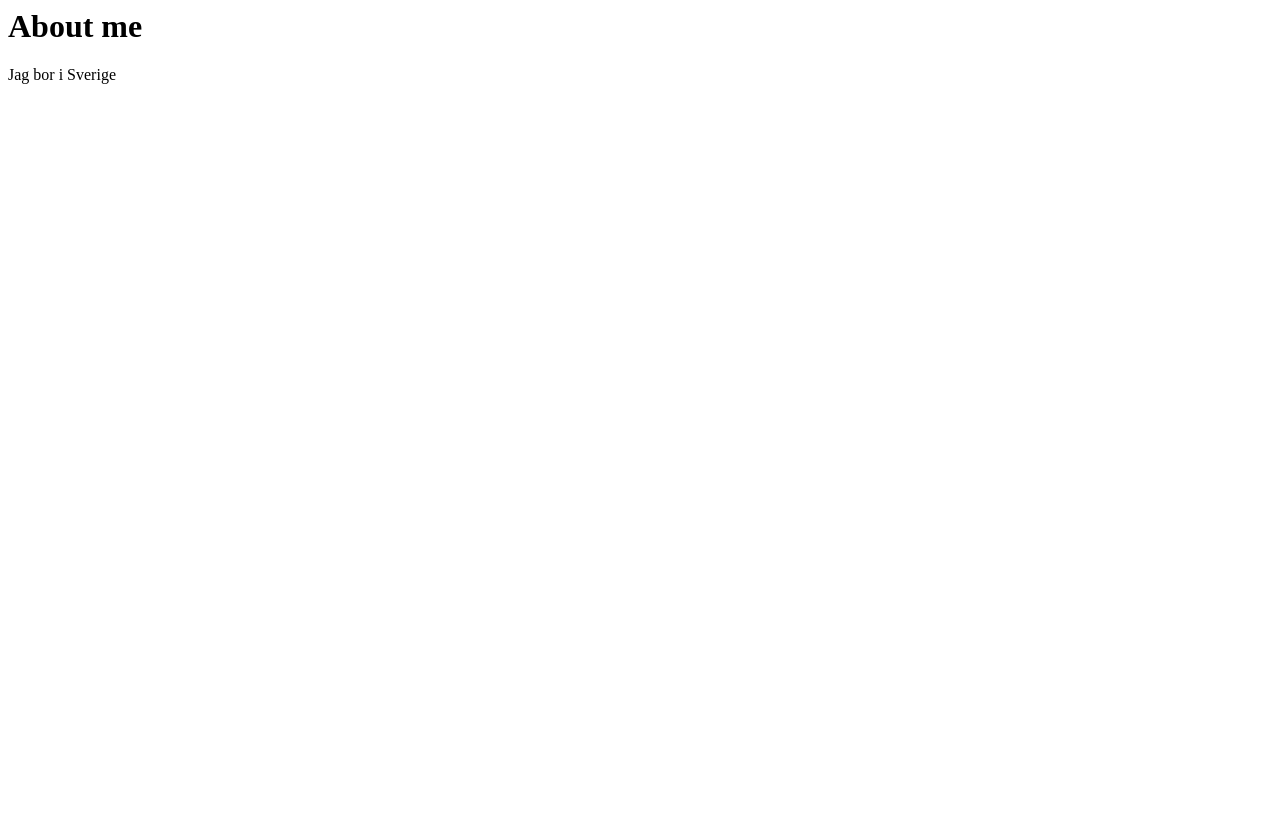
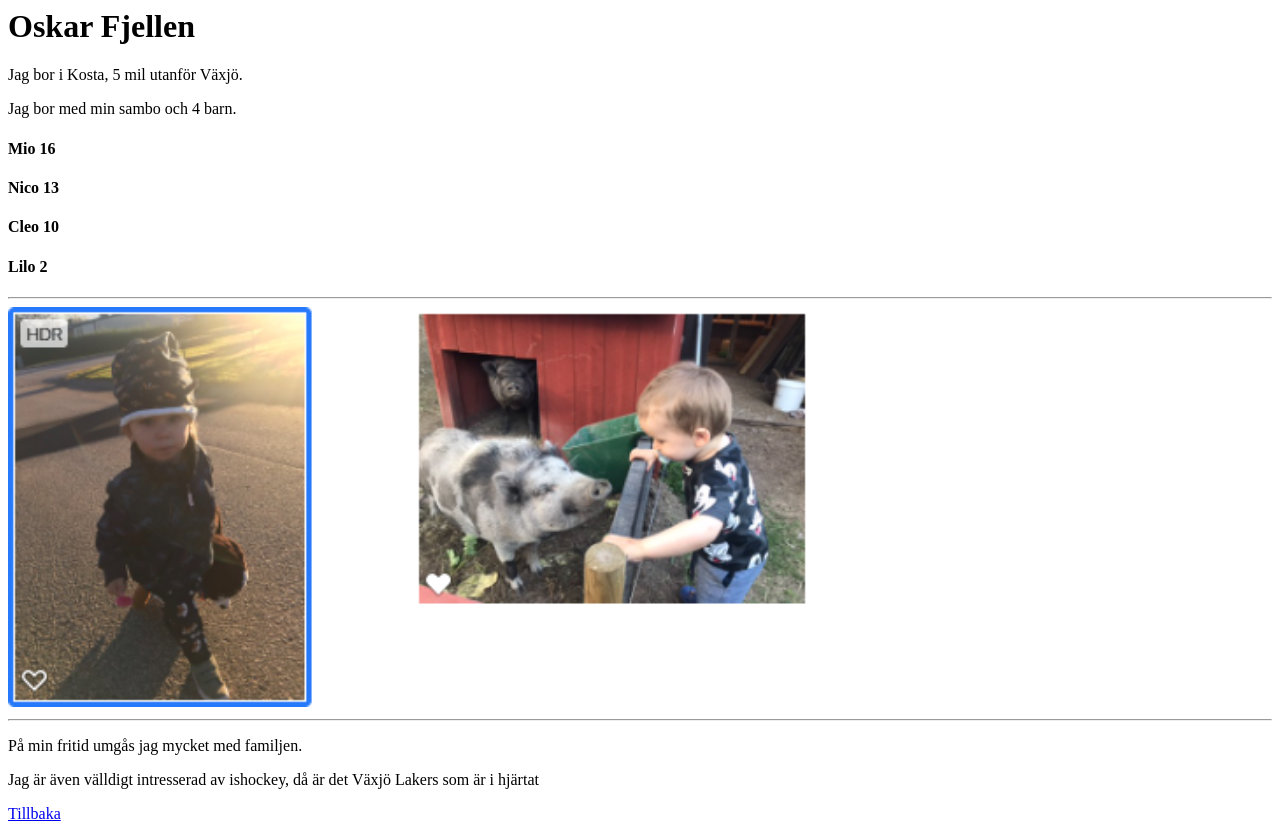
Before and after one commit to fjellen/hemsida, a plain HTML site: page about.html in a window 1280 px wide. Before the commit the page ends 800 px from the top, so only its background shows below. Drawn offline with Linux system fonts and the light colour scheme.

Commit message:
la till mer info i about

```diff
--- a/about.html
+++ b/about.html
@@ -1,6 +1,24 @@
 <html>
     <body>
-        <h1>About me</h1>
-        <p>Jag bor i Sverige</p>
+        <h1>Oskar Fjellen</h1>
+        <p>Jag bor i Kosta, 5 mil utanför Växjö.</p>
+        <p>Jag bor med min sambo och 4 barn.</p>
+        <h4>Mio 16</h4>
+        <h4>Nico 13</h4>
+        <h4>Cleo 10</h4>
+        <h4>Lilo 2</h4>
+
+        <hr>
+
+        <img width="400px" src="Lilo 181020.png">
+        <img width="400px" src="170720 Lilo.png">
+
+        <hr>
+
+        <p>På min fritid umgås jag mycket med familjen.</p>
+        <p>Jag är även välldigt intresserad av ishockey, då är det Växjö Lakers som är i hjärtat</p>
+
+
+        <a href="index.html">Tillbaka</a>
     </body>
 </html>
```
Also changed, not shown: index.html (+7 -1 lines), 170720 Lilo.png (added), Lilo 181020.png (added).
